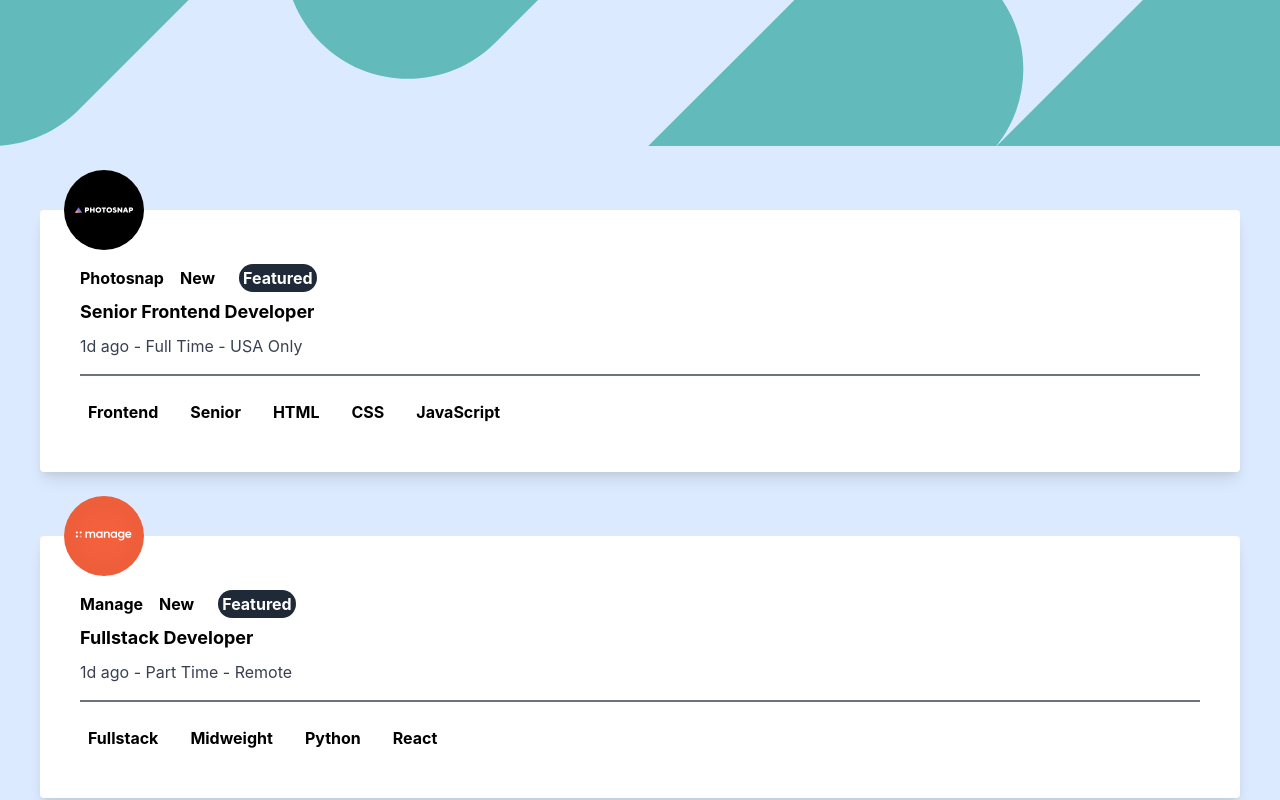
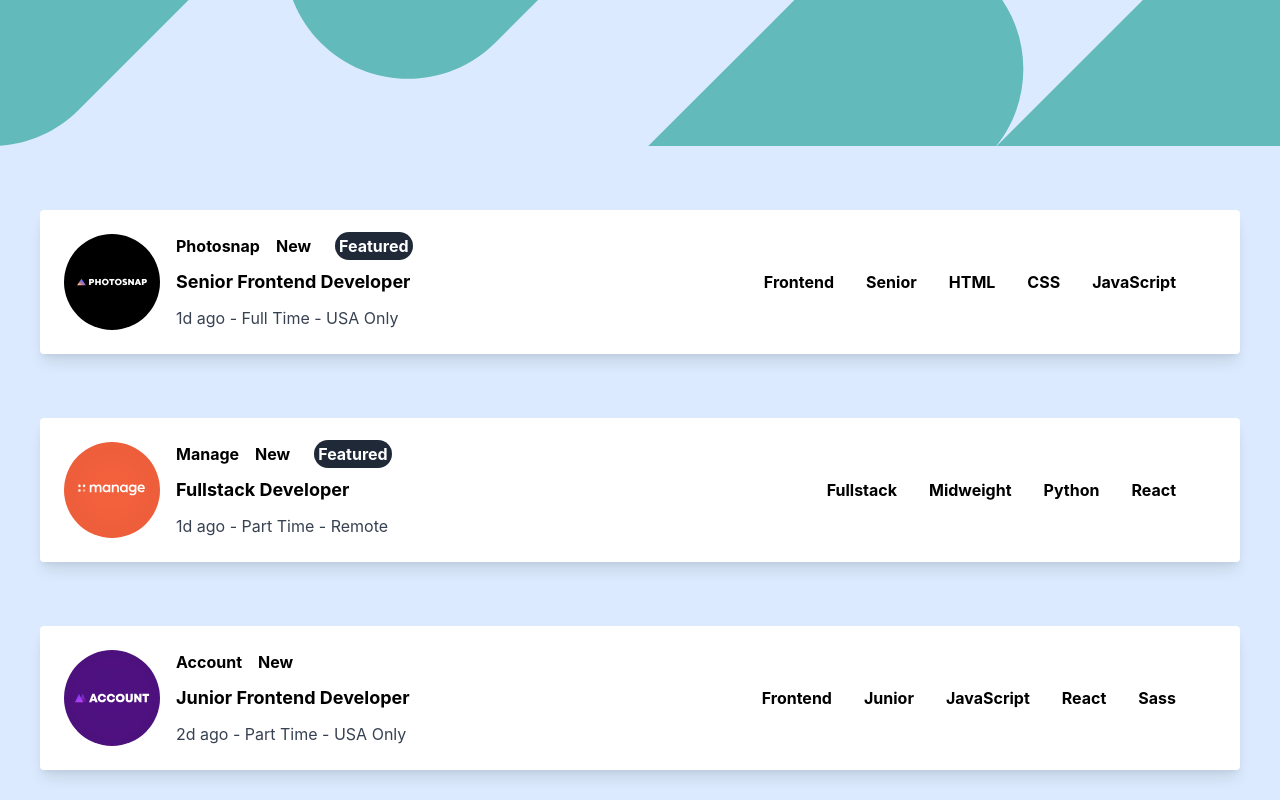
Before and after one commit to u-uysal/Job-Listing, a React (Create React App) app: page / in a window 1280 px wide. Shown: the top 800 px of the page. Built offline with nearby package versions, Linux system fonts and the light colour scheme.

Commit message:
Add desktop version style

```diff
--- a/src/components/JobPresent.js
+++ b/src/components/JobPresent.js
@@ -4,10 +4,10 @@ export default function JobPresent({ job }) {
   const arrRoleandLevel = [job.role, job.level];
   const arraLangandTool = [...job.languages, ...job.tools];
   return (
-    <div className="flex flex-col bg-white shadow-lg my-16 mx-10 p-6 rounded">
+    <div className="flex flex-col bg-white shadow-lg my-16 mx-10 p-6 rounded sm:flex-row">
       <div>
         <img
-          className="-mt-16 mb-4 w-20 h-20"
+          className="-mt-16 mb-4 w-20 h-20 sm:my-0 sm:h-24 sm:w-24"
           src={job.logo}
           alt={job.company}
         />
@@ -31,17 +31,17 @@ export default function JobPresent({ job }) {
           {job.postedAt} - {job.contract} - {job.location}
         </p>
       </div>
-      <div className="flex flex-wrap items-center mt-4 mx-4 pt-4 border-t-2 border-gray-500 border-solid">
+      <div className="flex flex-wrap items-center mt-4 mx-4 pt-4 border-t-2 border-gray-500 border-solid sm:ml-auto sm:border-0 sm:pt-0 sm:mt-0">
         {arrRoleandLevel
           ? arrRoleandLevel.map((ral, i) => (
-              <span className="text-teal-500 bg-teal-100 font-bold mr-4 mb-4 p-2 rounded">
+              <span className="text-teal-500 bg-teal-100 font-bold mr-4 mb-4 p-2 rounded sm:mb-0">
                 {ral}
               </span>
             ))
           : ""}
         {arraLangandTool
           ? arraLangandTool.map((lat, i) => (
-              <span className="text-teal-500 bg-teal-100 font-bold mr-4 mb-4 p-2 rounded">
+              <span className="text-teal-500 bg-teal-100 font-bold mr-4 mb-4 p-2 rounded sm:mb-0">
                 {lat}
               </span>
             ))
```
